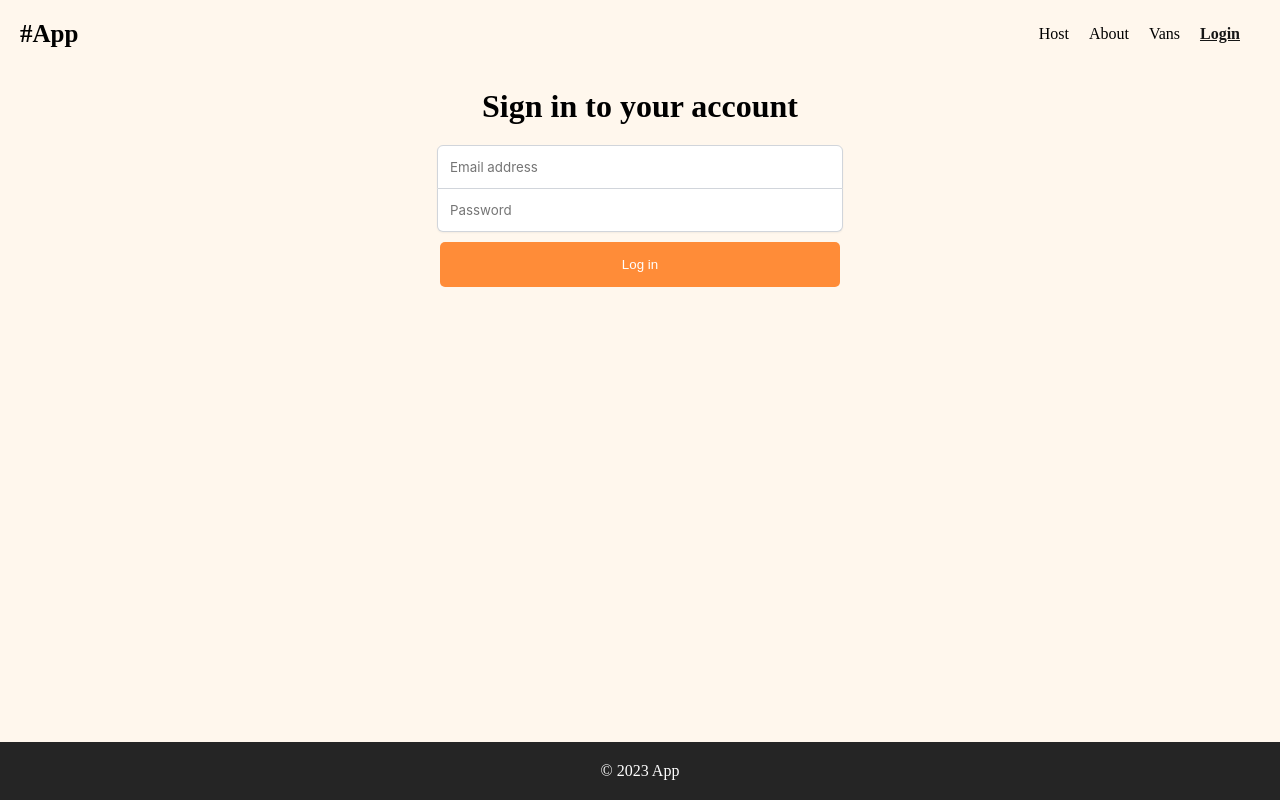
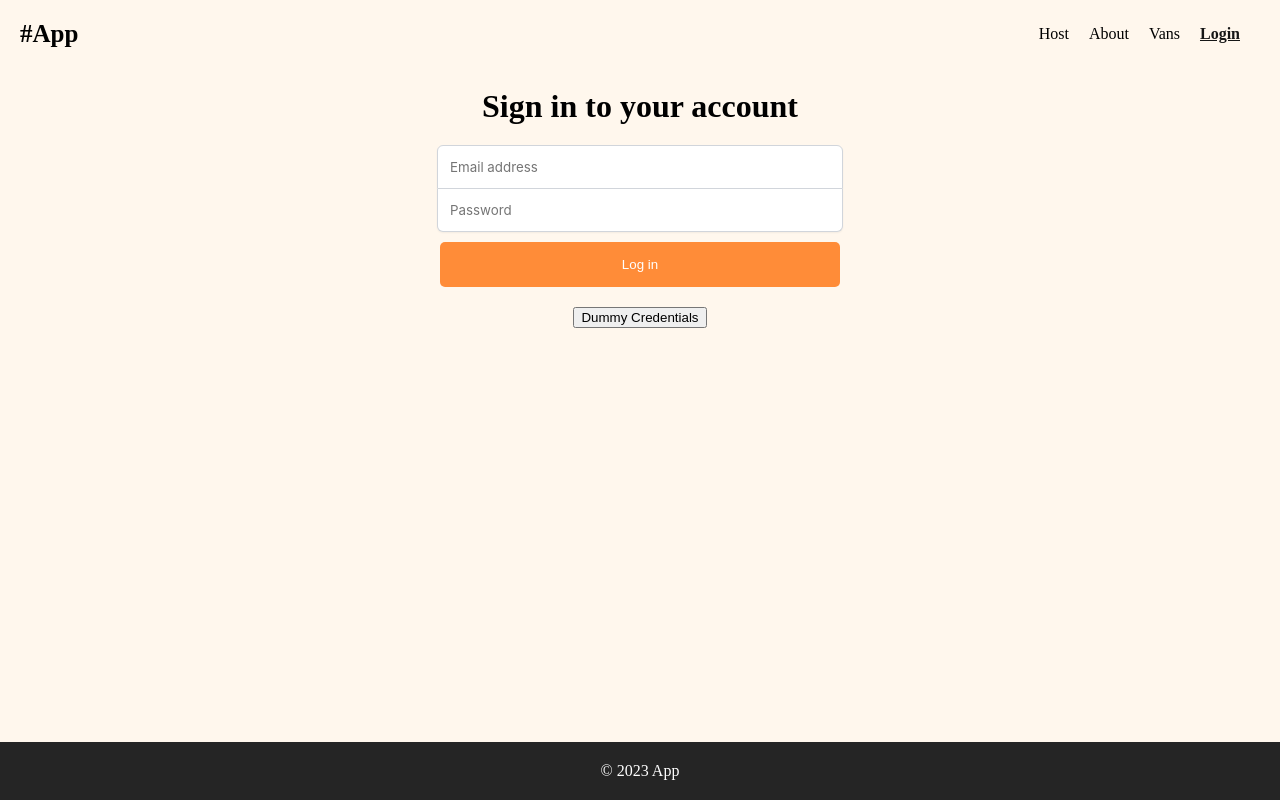
Before and after one commit to grayTurtle01/react-router-example, a React (Vite) app: page /login in a window 1280 px wide. Built offline with nearby package versions, Linux system fonts and the light colour scheme; what miragejs would draw is missing.

Commit message:
add: dummy credentials

```diff
--- a/src/pages/Login.jsx
+++ b/src/pages/Login.jsx
@@ -1,4 +1,4 @@
-import React, { useState } from "react"
+import React from "react"
 import { Form, Navigate, useActionData, useLocation, useNavigate, useNavigation } from "react-router-dom"
 import { loginUser } from "../../services"
 
@@ -28,7 +28,6 @@ async function action(obj){
 
 export default function Login() {
 
-    const navigate = useNavigate()
 
     const location = useLocation()
     const  lastPath  = location.state?.lastPath || '/'
@@ -43,7 +42,16 @@ export default function Login() {
     }
 
     const navigation = useNavigation()
-    console.log(navigation);
+
+    function foo(){
+        let input_mail = document.querySelector('input[name="email"]')
+        input_mail.value = 'b@b.com'
+
+        let input_pass = document.querySelector('input[name="password"]')
+        input_pass.value = 'p123'
+
+
+    }
 
     return (
         <div className="login-container">
@@ -69,6 +77,8 @@ export default function Login() {
                  <button disabled>Log in ...</button> }
             </Form>
 
+            <button onClick={ foo }>Dummy Credentials</button>
+
         </div>
     )
 
```
